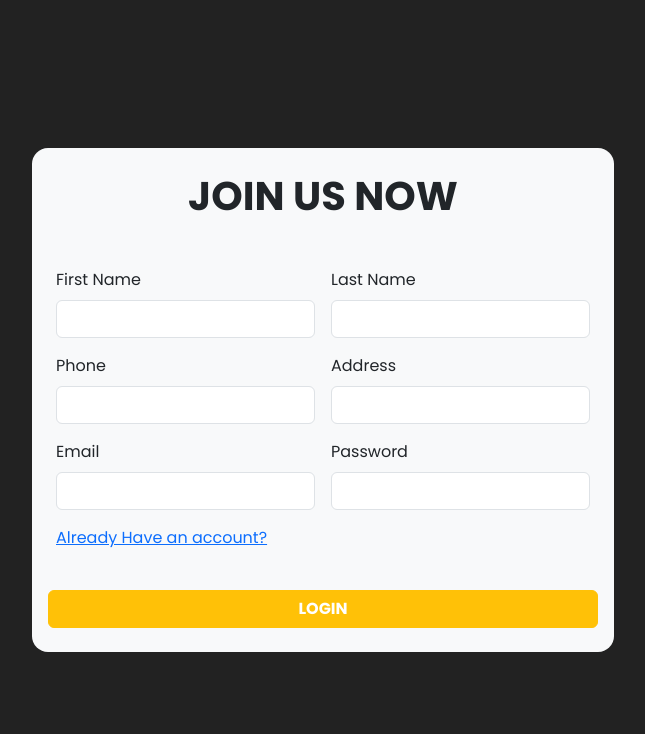
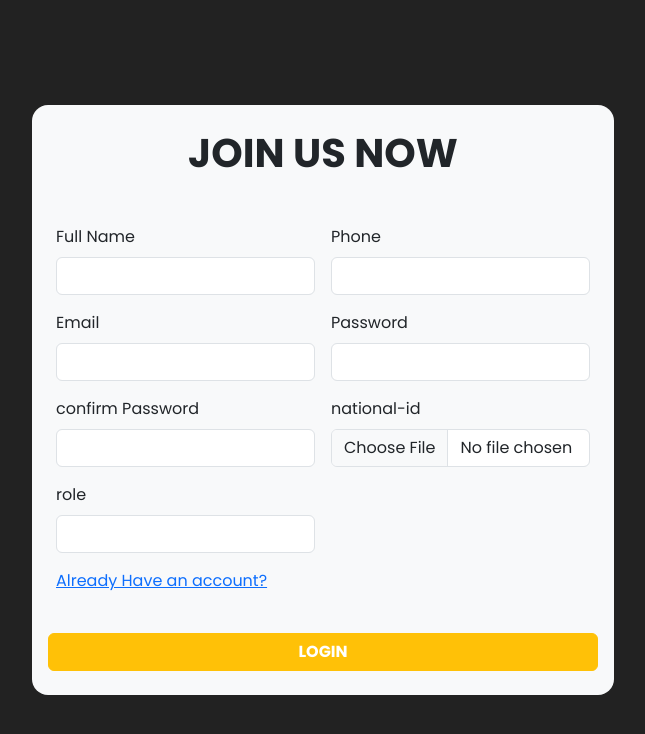
Before and after one commit to NEMISISPRIME14/ComputerAppFinal, a React (Vite) app in the folder Frontend/: page /signup in a window 1280 px wide. Shown: the top 734 px of the page, without its empty margins (317-962 px from the left). Built offline with nearby package versions, Linux system fonts and the light colour scheme; no server answers.

Commit message:
message sign up fix frontend

```diff
--- a/Frontend/src/components/Signup/Signup.jsx
+++ b/Frontend/src/components/Signup/Signup.jsx
@@ -1,3 +1,4 @@
+
 import axios from 'axios'
 import React, { useState } from 'react'
 import { useForm } from 'react-hook-form'
@@ -40,25 +41,17 @@ export default function Signup() {
           <h3 className="text-center text-uppercase fw-bold h1 mb-5">Join us now</h3>
           <form className="row g-3" onSubmit={handleSubmit(onSubmit)}>
             <div className="col-md-6">
-              <label htmlFor="First Name" className="form-label">First Name</label>
-              <input type="text" className="form-control" id="First Name" {...register('first_name', { required: 'First Name is required' })} />
-              {errors.firstname && <span className="text-danger">{errors.first_name.message}</span>}
+              <label htmlFor="Name" className="form-label">Full Name</label>
+              <input type="text" className="form-control" id="Name" {...register('Name', { required: 'Full Name is required' })} />
+              {errors.fullname && <span className="text-danger">{errors.name.message}</span>}
             </div>
+
             <div className="col-md-6">
-              <label htmlFor="Last Name" className="form-label">Last Name</label>
-              <input type="text" className="form-control" id="Last Name"  {...register('last_name', { required: 'Last Name is required' })} />
-              {errors.lastname && <span className="text-danger">{errors.last_name.message}</span>}
-            </div>
-            <div className="col-md-6">
-              <label htmlFor="phone" className="form-label">Phone</label>
+              <label htmlFor="inputphone4" className="form-label">Phone</label>
               <input type="text" className="form-control" id="phone" {...register('phone', { required: 'Phone is required' })} />
               {errors.phone && <span className="text-danger">{errors.phone.message}</span>}
             </div>
-            <div className="col-md-6">
-              <label htmlFor="address" className="form-label">Address</label>
-              <input type="text" className="form-control" id="address"  {...register('address', { required: 'Address is required' })} />
-              {errors.address && <span className="text-danger">{errors.address.message}</span>}
-            </div>
+
             <div className="col-md-6">
               <label htmlFor="inputEmail4" className="form-label">Email</label>
               <input type="email" className="form-control" id="inputEmail4" {...register('email', { required: 'Email is required' })} />
@@ -70,6 +63,25 @@ export default function Signup() {
               <input type="password" className="form-control" id="inputPassword4" {...register('password', { required: 'Password is required' })} />
               {errors.password && <span className="text-danger">{errors.password.message}</span>}
             </div>
+
+            <div className="col-md-6">
+              <label htmlFor="inputPassword4" className="form-label">confirm Password</label>
+              <input type="password" className="form-control" id="inputPassword4" {...register('confirmpassword', { required: 'Password is required' })} />
+              {errors.confirmpassword && <span className="text-danger">{errors.confirmpassword.message}</span>}
+            </div>
+
+            <div className="col-md-6">
+              <label htmlFor="inputnationalid" className="form-label">national-id</label>
+              <input type="file" className="form-control" id="national_id" {...register('national_id', { required: 'national_id is required' })} />
+              {errors.NationalId && <span className="text-danger">{errors.NationalId.message}</span>}
+            </div>
+
+            <div className="col-md-6">
+              <label htmlFor="role" className="form-label">role</label>
+              <input type="input" className="form-control" id="role" {...register('role', { required: 'role is required' })} />
+              {errors.role && <span className="text-danger">{errors.role.message}</span>}
+            </div>
+
             <div className="mb-4">
               <Link to="/login" className="">Already Have an account?</Link>
             </div>
```
